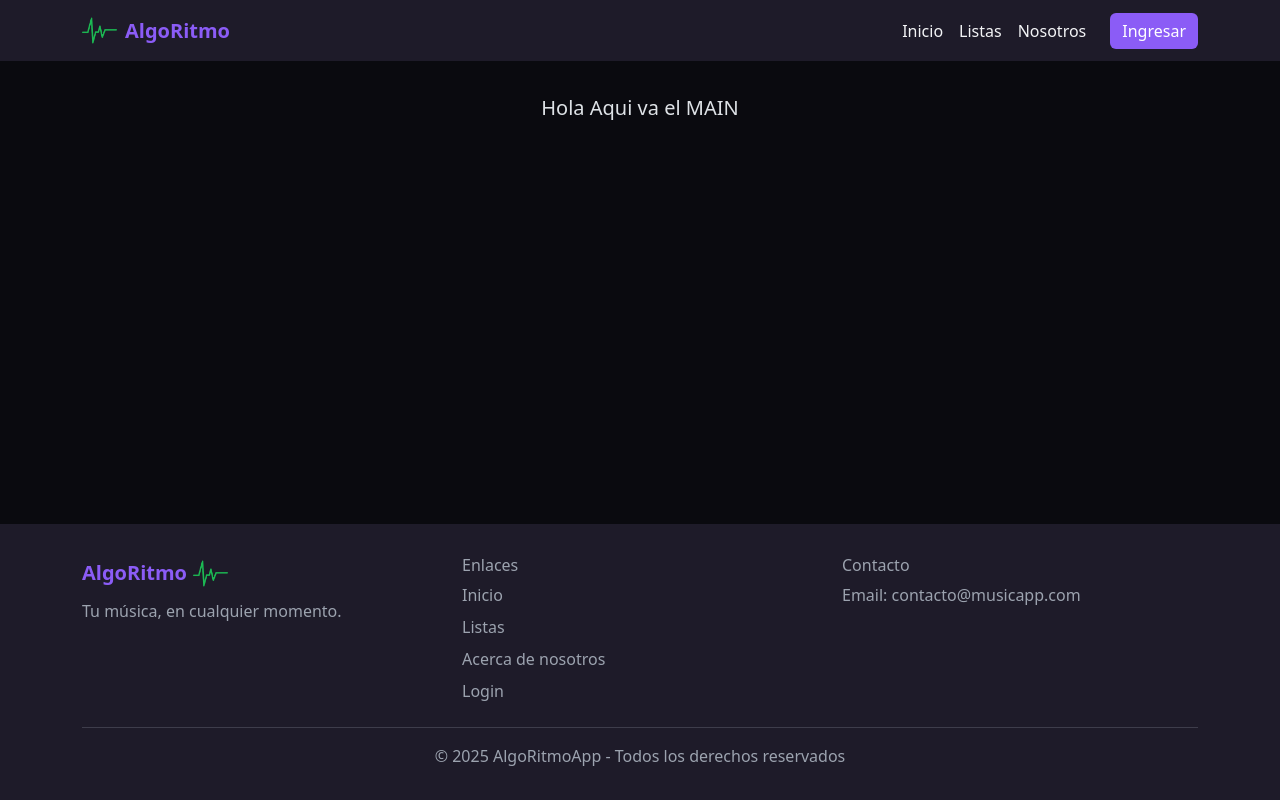
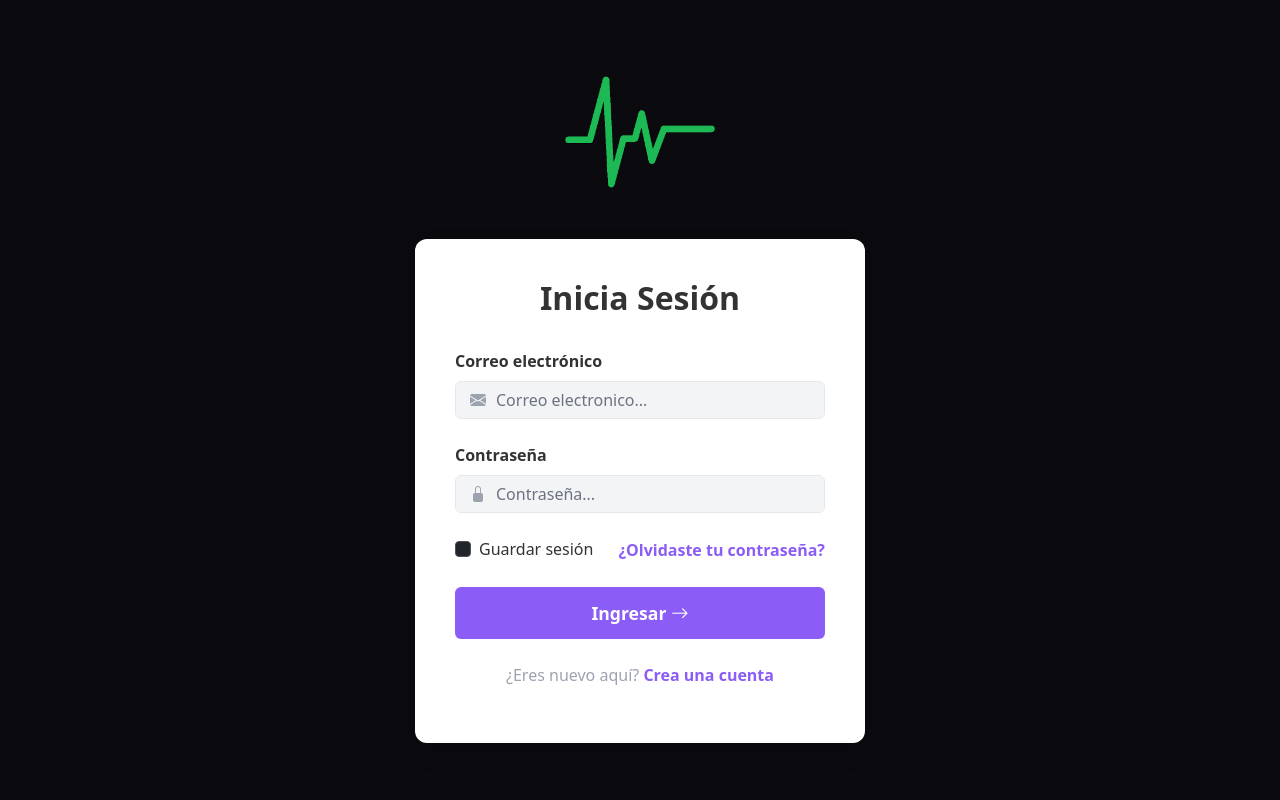
Before and after one commit to masheee/AlgoRitmo, a React (Vite) app: page /login in a window 1280 px wide. Built offline with nearby package versions, Linux system fonts and the light colour scheme.

Commit message:
add loginPage and NotFoundPage

```diff
--- a/src/App.jsx
+++ b/src/App.jsx
@@ -1,17 +1,17 @@
-import { Container } from "react-bootstrap";
-import Menu from "./shared/Menu";
-import Footer from "./shared/Footer";
+import { BrowserRouter, Routes, Route } from "react-router-dom";
+import AppLayout from "./AppLayout";
+import LoginPage from "./shared/LoginPage";
 
-export default function AppLayout() {
+function App() {
   return (
-    <>
-      <Menu />
-      <main style={{ padding: "2rem 0", flex: "1" }}>
-        <Container>
-          <p className="text-center fs-5">Hola Aqui va el MAIN</p>
-        </Container>
-      </main>
-      <Footer />
-    </>
+    <BrowserRouter>
+      <Routes>
+        <Route path="/login" element={<LoginPage />} />
+
+        <Route path="/*" element={<AppLayout />} />
+      </Routes>
+    </BrowserRouter>
   );
 }
+
+export default App;
--- /dev/null
+++ b/src/AppLayout.jsx
@@ -0,0 +1,32 @@
+// src/AppLayout.jsx
+import { Container } from "react-bootstrap";
+import { Routes, Route } from "react-router-dom";
+import Menu from "./shared/Menu";
+import Footer from "./shared/Footer";
+import NotFoundPage from "./shared/NotFoundPage";
+
+// Componentes temporales para las páginas
+const HomePage = () => <p className="text-center fs-5 text-light">Bienvenido a la página de Inicio de AlgoRitmo</p>;
+const NosotrosPage = () => <p className="text-center fs-5 text-light">Aquí irá la información sobre nosotros</p>;
+const ListasPage = () => <p className="text-center fs-5 text-light">Próximamente: ¡Tus listas de música!</p>;
+
+
+export default function AppLayout() {
+  return (
+    <>
+      <Menu />
+      <main style={{ padding: "2rem 0", flex: "1" }}>
+        <Container>
+          <Routes>
+            <Route path="/" element={<HomePage />} />
+            <Route path="/nosotros" element={<NosotrosPage />} />
+            <Route path="/catalogo" element={<ListasPage />} />
+
+            <Route path="*" element={<NotFoundPage />} />
+          </Routes>
+        </Container>
+      </main>
+      <Footer />
+    </>
+  );
+}
--- /dev/null
+++ b/src/components/InputWithIcon.jsx
@@ -0,0 +1,17 @@
+import React from 'react';
+import { Form } from 'react-bootstrap';
+import '../styles/InputWithIcon.css';
+
+const InputWithIcon = React.forwardRef(({ icon, label, ...props }, ref) => {
+  return (
+    <Form.Group className="mb-4" controlId={props.id || props.name}>
+      {label && <Form.Label>{label}</Form.Label>}
+      <div className="input-wrapper">
+        <i className={`bi ${icon} input-icon`} aria-hidden="true"></i>
+        <Form.Control {...props} ref={ref} className="login-input" />
+      </div>
+    </Form.Group>
+  );
+});
+
+export default InputWithIcon;
--- a/src/shared/Footer.jsx
+++ b/src/shared/Footer.jsx
@@ -7,7 +7,6 @@ const Footer = () => {
     <footer className="footer-custom">
       <Container>
         <Row>
-          {/* Sección 1: Marca */}
           <Col md={4}>
             <h5 className="footer-brand">
               AlgoRitmo
@@ -16,7 +15,6 @@ const Footer = () => {
             <p>Tu música, en cualquier momento.</p>
           </Col>
 
-          {/* Sección 2: Navegación */}
           <Col md={4}>
             <h6>Enlaces</h6>
             <ul className="footer-links">
@@ -27,7 +25,6 @@ const Footer = () => {
             </ul>
           </Col>
 
-          {/* Sección 3: Contacto + Redes */}
           <Col md={4}>
             <h6>Contacto</h6>
             <p>Email: contacto@musicapp.com</p>
--- /dev/null
+++ b/src/shared/LoginPage.jsx
@@ -0,0 +1,46 @@
+import { Form, Button } from 'react-bootstrap';
+import '../styles/login.css';
+import InputWithIcon from '../components/InputWithIcon';
+const LoginPage = () => {
+  return (
+    <div className="login-container">
+      <div className="login-logo-container">
+        <img src="/logo.png" alt="AlgoRitmo Pulse Logo" className="login-pulse-logo" />
+      </div>
+
+      <div className="login-card">
+        <h2 className="login-title">Inicia Sesión</h2>
+        <Form>
+           <InputWithIcon
+            label="Correo electrónico"
+            icon="bi-envelope-fill"
+            type="email"
+            placeholder="Correo electronico..."
+            id="formBasicEmail"
+          />
+          <InputWithIcon
+            label="Contraseña"
+            icon="bi-lock-fill"
+            type="password"
+            placeholder="Contraseña..."
+            id="formBasicPassword"
+          />
+
+          <div className="d-flex justify-content-between align-items-center mb-4">
+            <Form.Check type="checkbox" label="Guardar sesión" id="custom-checkbox" />
+            <a href="/forgot-password" className="forgot-password-link">¿Olvidaste tu contraseña?</a>
+          </div>
+
+          <Button type="submit" className="login-button w-100">
+            Ingresar <i className="bi bi-arrow-right"></i>
+          </Button>
+        </Form>
+        <p className="mt-4 text-center signup-text">
+          ¿Eres nuevo aquí? <a href="/register" className="signup-link">Crea una cuenta</a>
+        </p>
+      </div>
+    </div>
+  );
+};
+
+export default LoginPage;
--- a/src/shared/Menu.jsx
+++ b/src/shared/Menu.jsx
@@ -1,3 +1,4 @@
+import { Link } from "react-router-dom";
 import Nav from "react-bootstrap/Nav";
 import Navbar from "react-bootstrap/Navbar";
 import Container from "react-bootstrap/Container";
@@ -8,7 +9,7 @@ const Menu = () => {
   return (
     <Navbar expand="lg" className="navbar-custom" variant="dark" sticky="top">
       <Container>
-        <Navbar.Brand href="/" className="navbar-brand-custom">
+        <Navbar.Brand as={Link} to="/" className="navbar-brand-custom">
           <img
             src="/logo.png"
             alt="AlgoRitmo Icon"
@@ -21,17 +22,21 @@ const Menu = () => {
 
         <Navbar.Collapse id="basic-navbar-nav">
           <Nav className="ms-auto align-items-lg-center">
-            <Nav.Link href="/" className="nav-link-custom">
+            <Nav.Link as={Link} to="/" className="nav-link-custom">
               Inicio
             </Nav.Link>
-            <Nav.Link href="/catalogo" className="nav-link-custom">
+            <Nav.Link as={Link} to="/catalogo" className="nav-link-custom">
               Listas
             </Nav.Link>
-            <Nav.Link href="/nosotros" className="nav-link-custom">
+            <Nav.Link as={Link} to="/nosotros" className="nav-link-custom">
               Nosotros
             </Nav.Link>
 
-            <Button href="/login" className="btn-login ms-lg-3 mt-3 mt-lg-0">
+            <Button
+              as={Link}
+              to="/login"
+              className="btn-login ms-lg-3 mt-3 mt-lg-0"
+            >
               Ingresar
             </Button>
           </Nav>
--- /dev/null
+++ b/src/shared/NotFoundPage.jsx
@@ -0,0 +1,26 @@
+import { Link } from 'react-router-dom';
+import { Button } from 'react-bootstrap';
+import '../styles/notfound.css';
+
+const NotFoundPage = () => {
+  return (
+    <div className="not-found-container">
+      <div className="not-found-content">
+        <img src="/nofound.png" alt="Vinilo 404" className="not-found-image" />
+
+        <div className="not-found-card">
+          <h2>Oops, Página no encontrada</h2>
+          <p>
+            Parece que la página que buscas no existe o ha cambiado de lugar.
+            No te preocupes, te ayudamos a volver al inicio.
+          </p>
+          <Button as={Link} to="/" variant="primary" className="btn-back-home">
+            Volver al inicio →
+          </Button>
+        </div>
+      </div>
+    </div>
+  );
+};
+
+export default NotFoundPage;
--- /dev/null
+++ b/src/styles/InputWithIcon.css
@@ -0,0 +1,15 @@
+.input-wrapper {
+  position: relative;
+}
+
+.input-icon {
+  position: absolute;
+  left: 15px;
+  top: 50%;
+  transform: translateY(-50%);
+  color: var(--color-muted);
+  z-index: 10;
+}
+.login-input {
+  padding-left: 40px !important;
+}
--- /dev/null
+++ b/src/styles/login.css
@@ -0,0 +1,113 @@
+.login-container {
+  background-color: var(--color-bg);
+  min-height: 100vh;
+  display: flex;
+  flex-direction: column;
+  align-items: center;
+  justify-content: center;
+  padding: 1rem;
+  color: var(--color-text);
+}
+
+.login-logo-container {
+  margin-bottom: 2rem;
+}
+.login-input::placeholder {
+  color: #6B7280;
+  opacity: 1;
+}
+.login-input::-webkit-input-placeholder {
+  color: #6B7280;
+}
+
+.login-input::-moz-placeholder {
+  color: #6B7280;
+  opacity: 1;
+}
+.login-input:-ms-input-placeholder {
+  color: #6B7280;
+}
+.login-input:-moz-placeholder {
+  color: #6B7280;
+  opacity: 1;
+}
+.login-pulse-logo {
+  width: 150px;
+}
+
+.login-card {
+  background-color: #ffffff;
+  color: #333;
+  padding: 2.5rem;
+  border-radius: 12px;
+  width: 100%;
+  max-width: 450px;
+  box-shadow: 0 10px 25px rgba(0, 0, 0, 0.1);
+}
+
+.login-title {
+  font-weight: 700;
+  text-align: center;
+  margin-bottom: 2rem;
+}
+
+.login-card .form-label {
+    font-weight: 600;
+    margin-bottom: 0.5rem;
+}
+.input-wrapper {
+  position: relative;
+}
+
+.input-icon {
+  position: absolute;
+  left: 15px;
+  top: 50%;
+  transform: translateY(-50%);
+  color: var(--color-muted);
+  z-index: 10;
+}
+
+.login-input {
+  padding-left: 40px;
+  background-color: #f3f4f6;
+  border: 1px solid #e5e7eb;
+}
+
+.login-input:focus {
+  background-color: #fff;
+  border-color: var(--color-primary);
+  box-shadow: 0 0 0 0.25rem rgba(139, 92, 246, 0.25);
+}
+
+#custom-checkbox .form-check-input:checked {
+    background-color: var(--color-primary);
+    border-color: var(--color-primary);
+}
+
+.forgot-password-link, .signup-link {
+    color: var(--color-primary);
+    text-decoration: none;
+    font-weight: 600;
+}
+
+.forgot-password-link:hover, .signup-link:hover {
+    text-decoration: underline;
+}
+
+.login-button {
+  background-color: var(--color-primary);
+  border: none;
+  padding: 0.8rem;
+  font-size: 1.1rem;
+  font-weight: 600;
+  transition: background-color 0.3s ease;
+}
+
+.login-button:hover {
+  background-color: var(--color-accent);
+}
+
+.signup-text {
+    color: var(--color-muted);
+}
--- a/src/styles/menu.css
+++ b/src/styles/menu.css
@@ -19,7 +19,6 @@
   color: var(--color-text) !important;
 }
 
-/* Botón de ingresar */
 .btn-login {
   background-color: var(--color-primary);
   border: none;
--- /dev/null
+++ b/src/styles/notfound.css
@@ -0,0 +1,64 @@
+.not-found-container {
+  display: flex;
+  justify-content: center;
+  align-items: center;
+  padding: 4rem 1rem;
+  color: var(--color-text);
+  min-height: 70vh;
+}
+
+.not-found-content {
+  position: relative;
+  width: 100%;
+  max-width: 500px;
+  height: 500px;
+}
+
+.not-found-image {
+  position: absolute;
+  width: 100%;
+  left: 50%;
+  top: 20%;
+  transform: translate(-50%, -50%);
+  z-index: 1;
+  opacity: 0.5;
+}
+
+.not-found-card {
+  position: absolute;
+  width: 120%;
+  max-width: 650px;
+  left: 50%;
+  top: 55%;
+  transform: translate(-50%, -50%);
+  z-index: 2;
+  padding: 2rem;
+  border-radius: 15px;
+  text-align: center;
+  background: rgba(30, 27, 41, 0.7);
+  backdrop-filter: blur(10px);
+  -webkit-backdrop-filter: blur(10px);
+  border: 1px solid rgba(139, 92, 246, 0.2);
+}
+
+.not-found-card h2 {
+  font-size: 2rem;
+  font-weight: bold;
+  margin-bottom: 1rem;
+  color: var(--color-text);
+}
+
+.not-found-card p {
+  color: var(--color-muted);
+  margin-bottom: 1.5rem;
+}
+
+.btn-back-home {
+  background-color: var(--color-primary);
+  border: none;
+  padding: 0.75rem 1.5rem;
+}
+
+.btn-back-home:hover {
+  background-color: var(--color-accent);
+}
```
Also changed, not shown: public/nofound.png (added).
